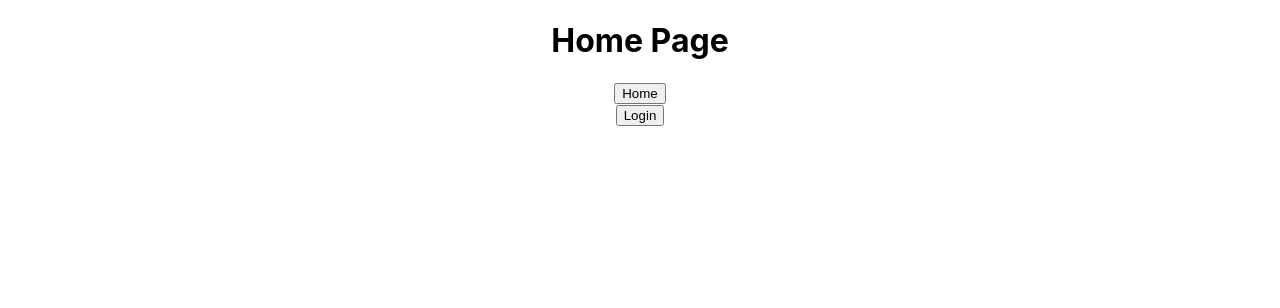
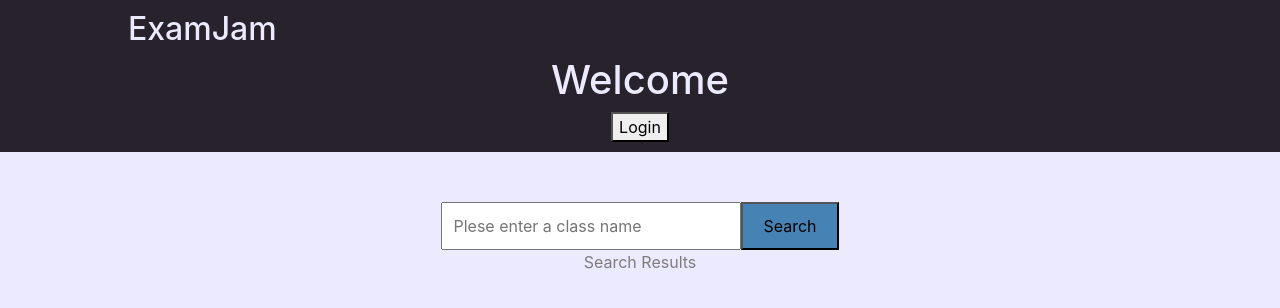
Before and after one commit to WVU-CS230-2024-01-Group01/exam-jam, a React (Create React App) app: page / in a window 1280 px wide. Shown: the top 308 px of the page. Built offline with nearby package versions, Linux system fonts and the light colour scheme.

Commit message:
added login

```diff
--- a/src/pages/AccountCreation.js
+++ b/src/pages/AccountCreation.js
@@ -1,4 +1,5 @@
 import React from "react";
+import { Link } from "react-router-dom";
 
 function AccountCreation () {
     return (
@@ -18,7 +19,7 @@ function AccountCreation () {
                 <label for="text">Confirm Password</label>
                 <input type="password" name="passwordConf" id="passwordConf" /> <br />
 
-                <button type="submit">Create</button>
+                <Link to="/login"><button>Create</button></Link>
             </div>
 
 
--- a/src/pages/Home.js
+++ b/src/pages/Home.js
@@ -1,12 +1,39 @@
-import React from "react";
 import { Link } from "react-router-dom";
+import "../Homepage/styles.css";
+import React, {useState} from "react";
+
 
 const Home = () => {
     return (
         <div>
-            <h1>Home Page</h1>
-            <Link to="/"><button>Home</button></Link> <br />
-            <Link to="/login"><button>Login</button></Link>
+            <link
+                rel="stylesheet"
+                href="https://cdn.jsdelivr.net/npm/bootstrap@4.3.1/dist/css/bootstrap.min.css"
+                integrity="sha384-ggOyR0iXCbMQv3Xipma34MD+dH/1fQ784/j6cY/iJTQUOhcWr7x9JvoRxT2MZw1T"
+                crossOrigin="anonymous"
+            />
+            <div className="hero">
+                <nav>
+                    <h2 className="logo">ExamJam</h2>
+                    <h1>Welcome</h1>
+
+                    {/*Login Button */}
+                    <Link to="/login"><button>Login</button></Link>
+                </nav>
+                <div className="search-container">
+                <input
+                    type="text"
+                    id="searchInput"
+                    placeholder="Plese enter a class name"
+                />
+                <button id="searchButton">Search</button>
+                </div>
+                <p2> Search Results </p2>
+                <div id="searchResults" />
+            </div>
+
+
+
         </div>
     );
 };
```
Also changed, not shown: 1 other file (tests, documents, lock files or other folders).
